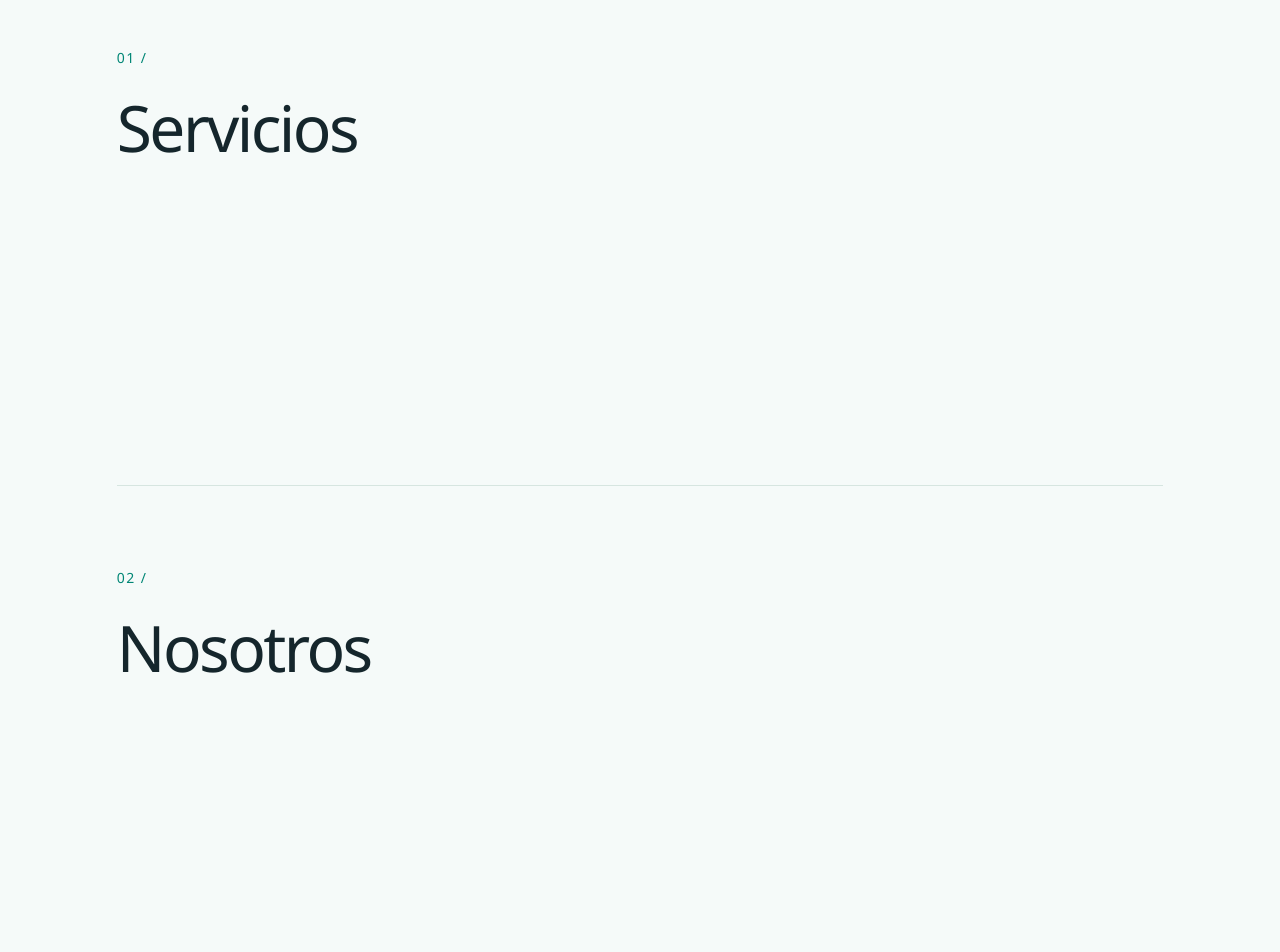
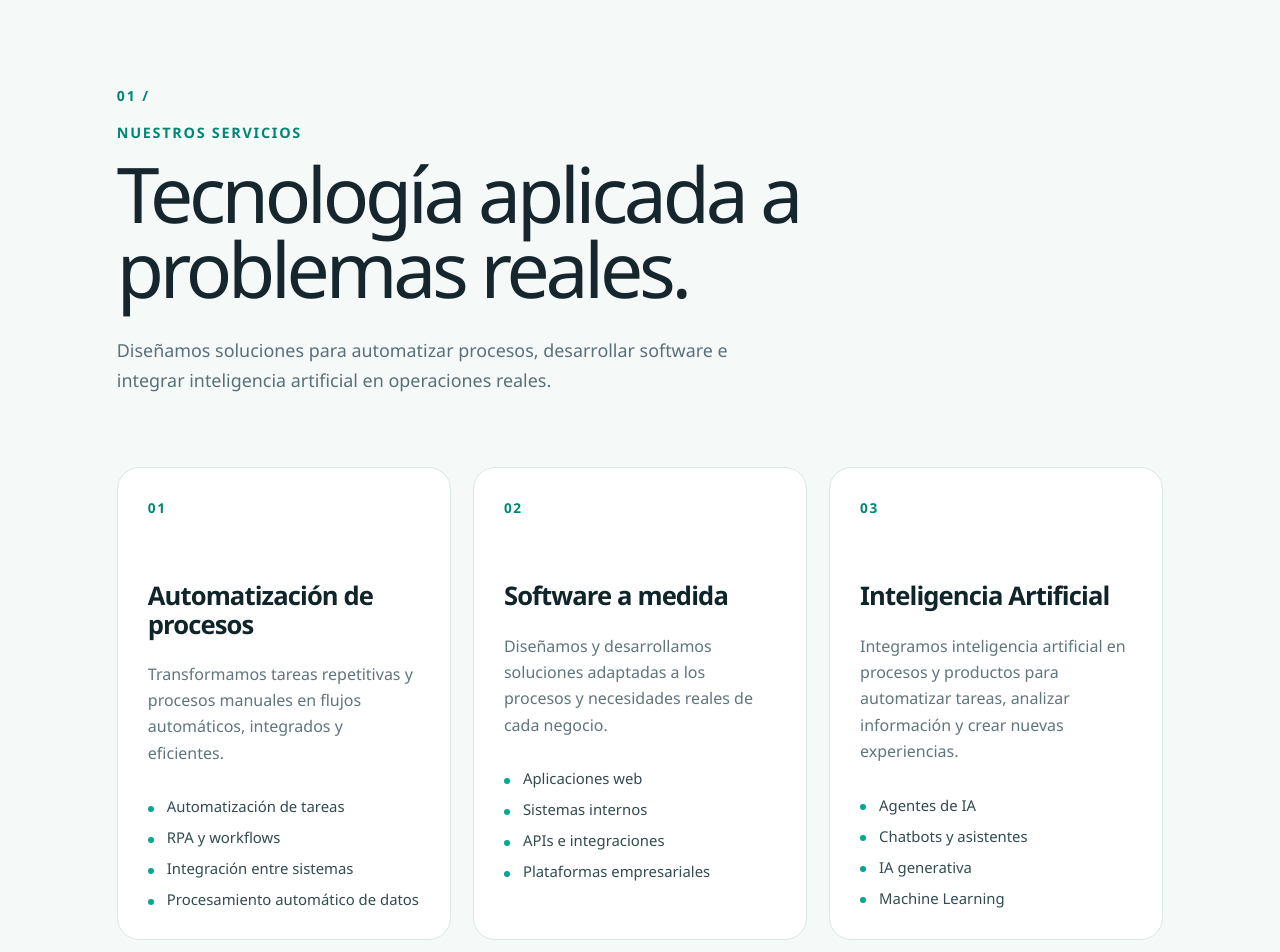
Before and after one commit to MaximoCorvalan/HookCode, a React (Vite) app: page / in a window 1280 px wide. Shown: the part 120-1072 px from the top of the page. Built offline with nearby package versions, Linux system fonts and the light colour scheme.

Commit message:
Update Seccion nuestros servicios, con 3 tarjetas

```diff
--- a/src/components/Header/Header.tsx
+++ b/src/components/Header/Header.tsx
@@ -1,7 +1,7 @@
 import type { NavigationItem } from '../../interfaces/NavigationItem'
 import './Header.css'
 // Fuente de los enlaces: cada id debe coincidir con el id de una sección de Home.
-const links: NavigationItem[] = [ { id: 'contacto', label: 'Contacto' }, { id: 'servicios', label: 'Servicios' }, { id: 'nosotros', label: 'Nosotros' }, { id: 'clientes', label: 'Clientes' } ]
+const links: NavigationItem[] = [ { id: 'contacto', label: 'Contacto' }, { id: 'servicios', label: 'Servicios' }, { id: 'nosotros', label: 'Nosotros' }, { id: 'servicios', label: 'Servicios' },{ id: 'nosotros', label: 'Nosotros' },{ id: 'contacto', label: 'Contacto' }, ]
 
 /** Aparece después de la portada y permanece arriba mediante position: sticky. */
 export default function Header() {
--- a/src/pages/Home/Home.css
+++ b/src/pages/Home/Home.css
@@ -83,3 +83,251 @@
     animation: none;
   }
 }
+
+
+/* ========================================
+   SERVICES
+   ======================================== */
+
+.services-section
+{
+  padding-top: 120px;
+  padding-bottom: 140px;
+}
+
+.section-heading
+{
+  max-width: 850px;
+  margin-bottom: 72px;
+}
+
+.section-heading__number
+{
+  display: block;
+  margin-bottom: 18px;
+  color: #008675;
+  font-size: 0.875rem;
+  font-weight: 600;
+  letter-spacing: 0.14em;
+}
+
+.section-heading__eyebrow
+{
+  margin: 0 0 14px;
+  color: #008675;
+  font-size: 0.9rem;
+  font-weight: 650;
+  letter-spacing: 0.12em;
+  text-transform: uppercase;
+}
+
+.section-heading h2
+{
+  max-width: 780px;
+  margin: 0;
+  font-size: clamp(2.7rem, 6vw, 5.5rem);
+  font-weight: 550;
+  line-height: 0.98;
+  letter-spacing: -0.055em;
+}
+
+.section-heading__description
+{
+  max-width: 680px;
+  margin: 28px 0 0;
+  color: #587076;
+  font-size: clamp(1rem, 1.4vw, 1.2rem);
+  line-height: 1.7;
+}
+
+
+/* Grid */
+
+.services-grid
+{
+  display: grid;
+  grid-template-columns: repeat(3, minmax(0, 1fr));
+  gap: 22px;
+}
+
+
+/* Card */
+
+.service-card
+{
+  position: relative;
+  min-height: 470px;
+  padding: 30px;
+  display: flex;
+  flex-direction: column;
+  background: #ffffff;
+  border: 1px solid #d7e7e3;
+  border-radius: 22px;
+  overflow: hidden;
+  transition:
+    transform 250ms ease,
+    border-color 250ms ease,
+    box-shadow 250ms ease;
+}
+
+.service-card::before
+{
+  content: '';
+  position: absolute;
+  top: 0;
+  left: 0;
+  width: 100%;
+  height: 4px;
+  background: #00a890;
+  transform: scaleX(0);
+  transform-origin: left;
+  transition: transform 300ms ease;
+}
+
+.service-card:hover
+{
+  transform: translateY(-8px);
+  border-color: #9ed8ce;
+  box-shadow: 0 24px 60px rgba(16, 37, 42, 0.10);
+}
+
+.service-card:hover::before
+{
+  transform: scaleX(1);
+}
+
+
+/* Número */
+
+.service-card__number
+{
+  margin-bottom: 65px;
+  color: #008675;
+  font-size: 0.85rem;
+  font-weight: 650;
+  letter-spacing: 0.12em;
+}
+
+
+/* Contenido */
+
+.service-card__content h3
+{
+  margin: 0;
+  max-width: 280px;
+  color: #10252a;
+  font-size: clamp(1.55rem, 2vw, 2rem);
+  font-weight: 600;
+  line-height: 1.1;
+  letter-spacing: -0.035em;
+}
+
+.service-card__content > p
+{
+  margin: 22px 0 30px;
+  color: #60767b;
+  font-size: 1rem;
+  line-height: 1.65;
+}
+
+.service-card__content ul
+{
+  margin: 0;
+  padding: 0;
+  display: grid;
+  gap: 11px;
+  list-style: none;
+}
+
+.service-card__content li
+{
+  position: relative;
+  padding-left: 19px;
+  color: #334b50;
+  font-size: 0.93rem;
+}
+
+.service-card__content li::before
+{
+  content: '';
+  position: absolute;
+  top: 0.65em;
+  left: 0;
+  width: 6px;
+  height: 6px;
+  background: #00a890;
+  border-radius: 50%;
+}
+
+
+/* Flecha decorativa */
+
+.service-card__arrow
+{
+  position: absolute;
+  right: 26px;
+  bottom: 25px;
+  color: #008675;
+  font-size: 1.35rem;
+  transition: transform 250ms ease;
+}
+
+.service-card:hover .service-card__arrow
+{
+  transform: translate(4px, -4px);
+}
+
+@media (max-width: 950px)
+{
+  .services-grid
+  {
+    grid-template-columns: 1fr;
+  }
+
+  .service-card
+  {
+    min-height: auto;
+    padding: 28px;
+  }
+
+  .service-card__number
+  {
+    margin-bottom: 45px;
+  }
+
+  .service-card__content
+  {
+    padding-bottom: 45px;
+  }
+}
+
+
+@media (max-width: 600px)
+{
+  .services-section
+  {
+    padding-top: 80px;
+    padding-bottom: 90px;
+  }
+
+  .section-heading
+  {
+    margin-bottom: 48px;
+  }
+
+  .section-heading h2
+  {
+    font-size: clamp(2.4rem, 12vw, 3.7rem);
+  }
+
+  .section-heading__description
+  {
+    margin-top: 22px;
+    font-size: 1rem;
+  }
+
+  .services-grid
+  {
+    gap: 16px;
+  }
+}
--- a/src/pages/Home/Home.tsx
+++ b/src/pages/Home/Home.tsx
@@ -1,6 +1,45 @@
 import Header from '../../components/Header/Header'
 import HookCode from '../../components/HookCodeImage/HookCode'
 import './Home.css'
+
+const services = [
+  {
+    number: '01',
+    title: 'Automatización de procesos',
+    description:
+      'Transformamos tareas repetitivas y procesos manuales en flujos automáticos, integrados y eficientes.',
+    features: [
+      'Automatización de tareas',
+      'RPA y workflows',
+      'Integración entre sistemas',
+      'Procesamiento automático de datos',
+    ],
+  },
+  {
+    number: '02',
+    title: 'Software a medida',
+    description:
+      'Diseñamos y desarrollamos soluciones adaptadas a los procesos y necesidades reales de cada negocio.',
+    features: [
+      'Aplicaciones web',
+      'Sistemas internos',
+      'APIs e integraciones',
+      'Plataformas empresariales',
+    ],
+  },
+  {
+    number: '03',
+    title: 'Inteligencia Artificial',
+    description:
+      'Integramos inteligencia artificial en procesos y productos para automatizar tareas, analizar información y crear nuevas experiencias.',
+    features: [
+      'Agentes de IA',
+      'Chatbots y asistentes',
+      'IA generativa',
+      'Machine Learning',
+    ],
+  },
+]
 
 /** Composición de la página. Los destinos quedan listos para las próximas etapas. */
 export default function Home() {
@@ -13,7 +52,71 @@ export default function Home() {
     {/* Los id reciben los enlaces internos; aria-labelledby asocia cada sección a su título. */}
     <main className="home-content">
       {/* Solo títulos por ahora: no adelantamos el contenido de las próximas secciones. */}
-      <section id="servicios" className="home-section" aria-labelledby="services-title"><span aria-hidden="true">01 /</span><h2 id="services-title">Servicios</h2></section>
+      <section
+          id="servicios"
+          className="home-section services-section"
+          aria-labelledby="services-title"
+        >
+          <div className="section-heading">
+            <span
+              className="section-heading__number"
+              aria-hidden="true"
+            >
+              01 /
+            </span>
+
+            <p className="section-heading__eyebrow">
+              Nuestros servicios
+            </p>
+
+            <h2 id="services-title">
+              Tecnología aplicada a problemas reales.
+            </h2>
+
+            <p className="section-heading__description">
+              Diseñamos soluciones para automatizar procesos,
+              desarrollar software e integrar inteligencia artificial
+              en operaciones reales.
+            </p>
+          </div>
+
+          <div className="services-grid">
+            {services.map((service) => (
+              <article
+                className="service-card"
+                key={service.title}
+              >
+                <span
+                  className="service-card__number"
+                  aria-hidden="true"
+                >
+                  {service.number}
+                </span>
+
+                <div className="service-card__content">
+                  <h3>{service.title}</h3>
+
+                  <p>{service.description}</p>
+
+                  <ul>
+                    {service.features.map((feature) => (
+                      <li key={feature}>
+                        {feature}
+                      </li>
+                    ))}
+                  </ul>
+                </div>
+
+                <span
+                  className="service-card__arrow"
+                  aria-hidden="true"
+                >
+                </span>
+              </article>
+            ))}
+          </div>
+      </section>
+
       <section id="nosotros" className="home-section" aria-labelledby="about-title"><span aria-hidden="true">02 /</span><h2 id="about-title">Nosotros</h2></section>
       <section id="contacto" className="home-section" aria-labelledby="contact-title"><span aria-hidden="true">03 /</span><h2 id="contact-title">Contacto</h2></section>
     </main>
```
